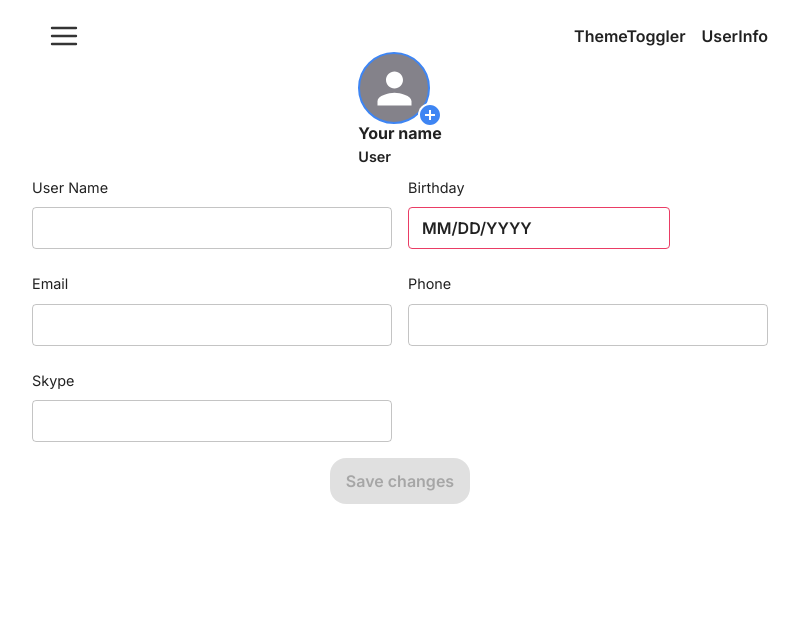
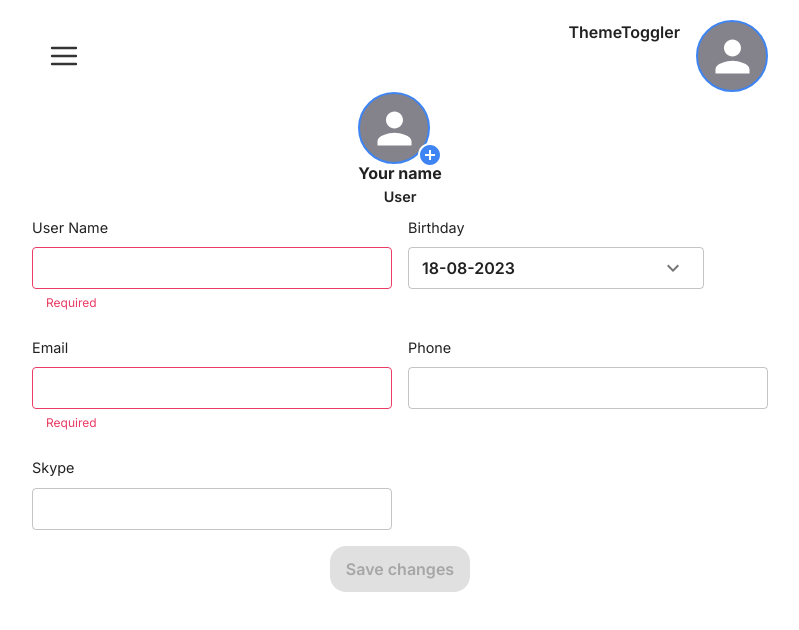
Before and after one commit to SvitlanaHonchar/Goose-Track_Work-Smart, a React (Create React App) app: page /account in a window 1280 px wide. Shown: the top 630 px of the page, without its empty margins (224-1023 px from the left). Built offline with nearby package versions, Linux system fonts and the light colour scheme; no server answers.

Commit message:
add userInfo

```diff
--- a/src/modules/AccountComponent/components/AccountComponent.jsx
+++ b/src/modules/AccountComponent/components/AccountComponent.jsx
@@ -6,16 +6,50 @@ import { useFormik } from 'formik';
 import { Grid, Typography } from '@mui/material';
 import ButtonAuth from 'shared/components/ui/ButtonAuth/ButtonAuth';
 import { authUpdate } from 'redux/auth/authOperations';
+import { selectIsUserLoading, selectUser } from 'redux/auth/authSelectors';
 
 const AccountComponent = () => {
   const dispatch = useDispatch();
-
-  const userData = useSelector(state => state.auth.user);
+  const isUserLoading = useSelector(selectIsUserLoading);
+  const userData = useSelector(selectUser);
   const formRef = useRef(null);
   const [formValues, setFormValues] = useState(userData);
+  const validate = useCallback(values => {
+    const errors = {};
+    const emailRegex = /^\S+@\S+.\S+$/;
+    const phoneRegex = /^\+380\d{9}$/;
+    if (!values.name) {
+      errors.name = 'Required';
+    } else if (values.name.length > 16) {
+      errors.name = 'Must be 16 characters or less';
+    }
+
+    if (!values.email) {
+      errors.email = 'Required';
+    } else if (!emailRegex.test(values.email)) {
+      errors.email = 'Invalid email address';
+    }
+
+    // if (!values.birthday) {
+    //   errors.birthday = 'Required';
+    // } else if (new Date(values.birthday) > new Date()) {
+    //   errors.birthday = 'Invalid date';
+    // }
+
+    if (values.phone && !phoneRegex.test(values.phone)) {
+      errors.phone = 'Invalid phone number';
+    }
+
+    if (values.skype && values.skype.length > 16) {
+      errors.skype = 'Must be 16 characters or less';
+    }
+
+    return errors;
+  }, []);
 
   const formik = useFormik({
     initialValues: formValues,
+    validate: validate,
     onSubmit: values => {
       const formData = new FormData(formRef.current);
       formData.delete('file');
@@ -34,39 +68,6 @@ const AccountComponent = () => {
     setFieldValue,
   } = formik;
 
-  const validate = useCallback(values => {
-    const errors = {};
-    const emailRegex = /^\S+@\S+.\S+$/;
-    const phoneRegex = /^\+380\d{9}$/;
-    if (!values.name) {
-      errors.name = 'Required';
-    } else if (values.name.length > 16) {
-      errors.name = 'Must be 16 characters or less';
-    }
-
-    if (!values.email) {
-      errors.email = 'Required';
-    } else if (!emailRegex.test(values.email)) {
-      errors.email = 'Invalid email address';
-    }
-
-    if (!values.birthday) {
-      errors.birthday = 'Required';
-    } else if (new Date(values.birthday) > new Date()) {
-      errors.birthday = 'Invalid date';
-    }
-
-    if (values.phone && !phoneRegex.test(values.phone)) {
-      errors.phone = 'Invalid phone number';
-    }
-
-    if (values.skype && values.skype.length > 16) {
-      errors.skype = 'Must be 16 characters or less';
-    }
-
-    return errors;
-  }, []);
-
   // eslint-disable-next-line react-hooks/exhaustive-deps
   const setAvatar = useCallback(file => setFieldValue('userImgUrl', file), []);
   const setBirthday = useCallback(date => {
@@ -74,8 +75,12 @@ const AccountComponent = () => {
   }, []);
   const userAvatarFormData = { name, userImgUrl };
   const userFormData = { name, birthday, email, phone, skype };
+  console.log('dirty', formik.dirty);
+  console.log('isValid', formik.isValid);
 
-  return (
+  return isUserLoading ? (
+    <b>Loading user...</b>
+  ) : (
     <form onSubmit={handleSubmit} ref={formRef} noValidate>
       <Grid container justifyContent={'center'}>
         <UserAvatar setAvatar={setAvatar} formData={userAvatarFormData} />
--- a/src/modules/AccountComponent/components/DatePicker.jsx
+++ b/src/modules/AccountComponent/components/DatePicker.jsx
@@ -1,7 +1,9 @@
-import { useEffect, useState } from 'react';
+import { useState, useEffect, useRef } from 'react';
 import ReactDatePicker from 'react-datepicker';
 import 'react-datepicker/dist/react-datepicker.css';
 import { useSelector } from 'react-redux';
+import { IconButton, TextField } from '@mui/material';
+import ExpandMoreIcon from '@mui/icons-material/ExpandMore';
 
 const formatDate = date => {
   const y = date.getFullYear();
@@ -18,17 +20,46 @@ export const DatePicker = ({ setBirthday }) => {
   const [date, setDate] = useState(
     () => (birthday && new Date(birthday)) || new Date()
   );
+  const [open, setOpen] = useState(false);
+  const datePickerRef = useRef(null);
 
   useEffect(() => {
     const formatedDate = formatDate(date);
     setBirthday(formatedDate);
   }, [date, setBirthday]);
 
+  const handleIconClick = () => {
+    setOpen(true);
+    datePickerRef.current.setFocus();
+  };
+
+  const handleClose = () => {
+    setOpen(false);
+  };
+
   return (
     <ReactDatePicker
       dateFormat={'dd-mm-yyyy'}
       selected={date}
       onChange={setDate}
+      open={open}
+      onClose={handleClose}
+      ref={datePickerRef}
+      customInput={
+        <TextField
+          fullWidth
+          size="small"
+          color="primary"
+          InputProps={{
+            onBlur: handleClose,
+            endAdornment: (
+              <IconButton size="small" onClick={handleIconClick}>
+                <ExpandMoreIcon />
+              </IconButton>
+            ),
+          }}
+        />
+      }
     />
   );
 };
--- a/src/modules/AccountComponent/components/UserAvatar.jsx
+++ b/src/modules/AccountComponent/components/UserAvatar.jsx
@@ -25,7 +25,12 @@ export const UserAvatar = ({ setAvatar, formData }) => {
   };
 
   return (
-    <Box sx={{ position: 'relative' }}>
+    <Box
+      sx={{
+        position: 'relative',
+        textAlign: 'center',
+      }}
+    >
       <Avatar
         src={curImageUrl || userImgUrl}
         alt={`${name} picture`}
--- a/src/modules/AccountComponent/components/UserForm.jsx
+++ b/src/modules/AccountComponent/components/UserForm.jsx
@@ -1,29 +1,36 @@
-import { Grid, IconButton, Typography, Box } from '@mui/material';
-import { DatePicker, LocalizationProvider } from '@mui/x-date-pickers';
+import { Grid, Typography, Box } from '@mui/material';
+
 import React, { useState } from 'react';
 import TextInput from 'shared/components/ui/TextInput/TextInput';
-import { AdapterDayjs } from '@mui/x-date-pickers/AdapterDayjs';
-import ExpandMoreIcon from '@mui/icons-material/ExpandMore';
+import { DatePicker } from './DatePicker';
 
-export default function UserForm({ formData, onChange, setBirthday }) {
+export default function UserForm({ formData, onChange, setBirthday, errors }) {
   const { name, email, birthday, phone, skype } = formData;
   const [isDatePickerOpen, setIsDatePickerOpen] = useState(false);
   const handleExpandClick = () => {
     setIsDatePickerOpen(!isDatePickerOpen);
   };
-  console.log('formData', formData);
+  const birthdayDate = birthday ? new Date(birthday) : null;
+
   return (
     <Grid container spacing={2}>
       <Grid item sm={12} md={6}>
         <Typography variant="overline">User Name</Typography>
-        <TextInput onChange={onChange} name="name" value={name || ''} />
+        <TextInput
+          onChange={onChange}
+          name="name"
+          value={name}
+          error={!!errors.name}
+          helperText={errors.name}
+        />
       </Grid>
       <Grid item sm={12} md={6}>
         <Typography variant="overline">Birthday</Typography>
         <Box sx={{ width: '100%' }}>
-          <LocalizationProvider dateAdapter={AdapterDayjs}>
+          <DatePicker setBirthday={setBirthday} />
+          {/* <LocalizationProvider dateAdapter={AdapterDayjs}>
             <DatePicker
-              value={birthday || ''}
+              value={birthdayDate}
               onChange={date => setBirthday(date.toISOString() || '')}
               startWeekDay="monday"
               InputProps={{
@@ -37,7 +44,13 @@ export default function UserForm({ formData, onChange, setBirthday }) {
                 ),
                 sx: { '& .MuiIconButton-root': { padding: '10px' } },
               }}
-              renderInput={params => <TextInput {...params} />}
+              textField={params => (
+                <TextInput
+                  {...params}
+                  error={!!errors.birthday}
+                  helperText={errors.birthday}
+                />
+              )}
               PopperProps={{
                 sx: {
                   '& .MuiPopover-paper': { width: '100%', maxWidth: 'none' },
@@ -45,16 +58,28 @@ export default function UserForm({ formData, onChange, setBirthday }) {
               }}
               sx={{ '& .MuiTypography-root': { color: 'primary.main' } }}
             />
-          </LocalizationProvider>
+          </LocalizationProvider> */}
         </Box>
       </Grid>
       <Grid item sm={12} md={6}>
         <Typography variant="overline">Email</Typography>
-        <TextInput onChange={onChange} name="email" value={email || ''} />
+        <TextInput
+          onChange={onChange}
+          name="email"
+          value={email || ''}
+          error={!!errors.email}
+          helperText={errors.email}
+        />
       </Grid>
       <Grid item sm={12} md={6}>
         <Typography variant="overline">Phone</Typography>
-        <TextInput onChange={onChange} name="phone" value={phone || ''} />
+        <TextInput
+          onChange={onChange}
+          name="phone"
+          value={phone || ''}
+          error={!!errors.phone}
+          helperText={errors.phone}
+        />
       </Grid>
       <Grid item sm={12} md={6}>
         <Typography variant="overline">Skype</Typography>
@@ -63,6 +88,8 @@ export default function UserForm({ formData, onChange, setBirthday }) {
           name="skype"
           value={skype || ''}
           inputProps={{ maxLength: 16 }}
+          error={!!errors.skype}
+          helperText={errors.skype}
         />
       </Grid>
     </Grid>
--- a/src/modules/MainLayout/components/UserInfo/UserInfo.jsx
+++ b/src/modules/MainLayout/components/UserInfo/UserInfo.jsx
@@ -1,7 +1,41 @@
+import { Avatar, Box, Typography } from '@mui/material';
 import React from 'react';
+import { useSelector } from 'react-redux';
+import { selectIsUserLoading, selectUser } from 'redux/auth/authSelectors';
+import theme from 'shared/theme';
 
 const UserInfo = () => {
-  return <div>UserInfo</div>;
+  const { name, userImgUrl } = useSelector(selectUser);
+  const isUserLoading = useSelector(selectIsUserLoading);
+  console.log('name', name);
+  return isUserLoading ? (
+    <b>Loading...</b>
+  ) : (
+    <Box sx={{ display: 'flex', alignItems: 'center' }}>
+      {userImgUrl ? (
+        <Avatar
+          src={userImgUrl}
+          alt={`${name} picture`}
+          sx={{
+            border: `2px solid ${theme.palette.primary.main}`,
+          }}
+        />
+      ) : (
+        <Avatar
+          alt={`${name} picture`}
+          sx={{
+            width: 72,
+            height: 72,
+            border: `2px solid ${theme.palette.primary.main}`,
+          }}
+        >
+          {name?.charAt(0) || ''}
+        </Avatar>
+      )}
+
+      <Typography>{name?.split(' ')[0] || ''}</Typography>
+    </Box>
+  );
 };
 
 export default UserInfo;
```
